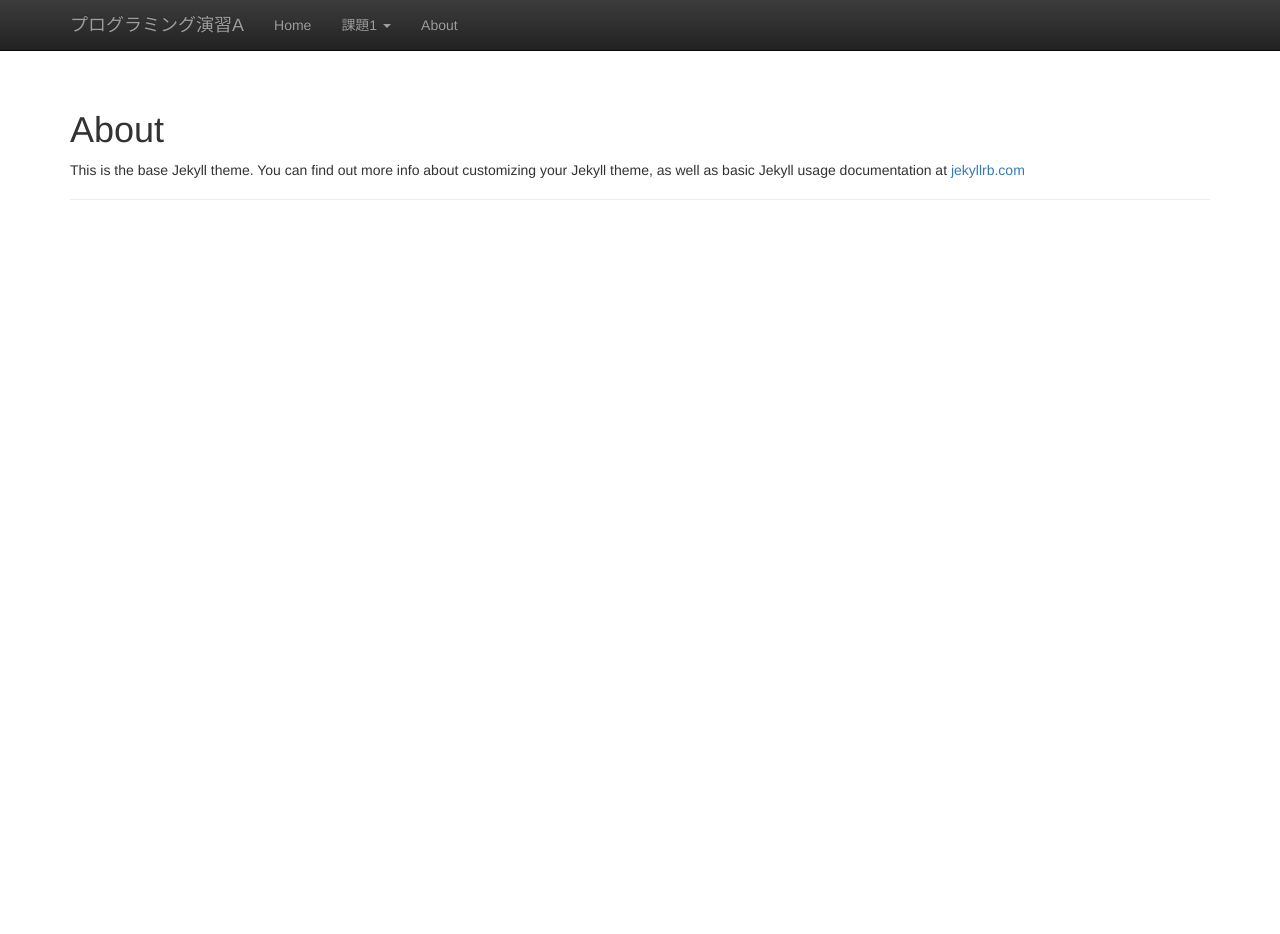
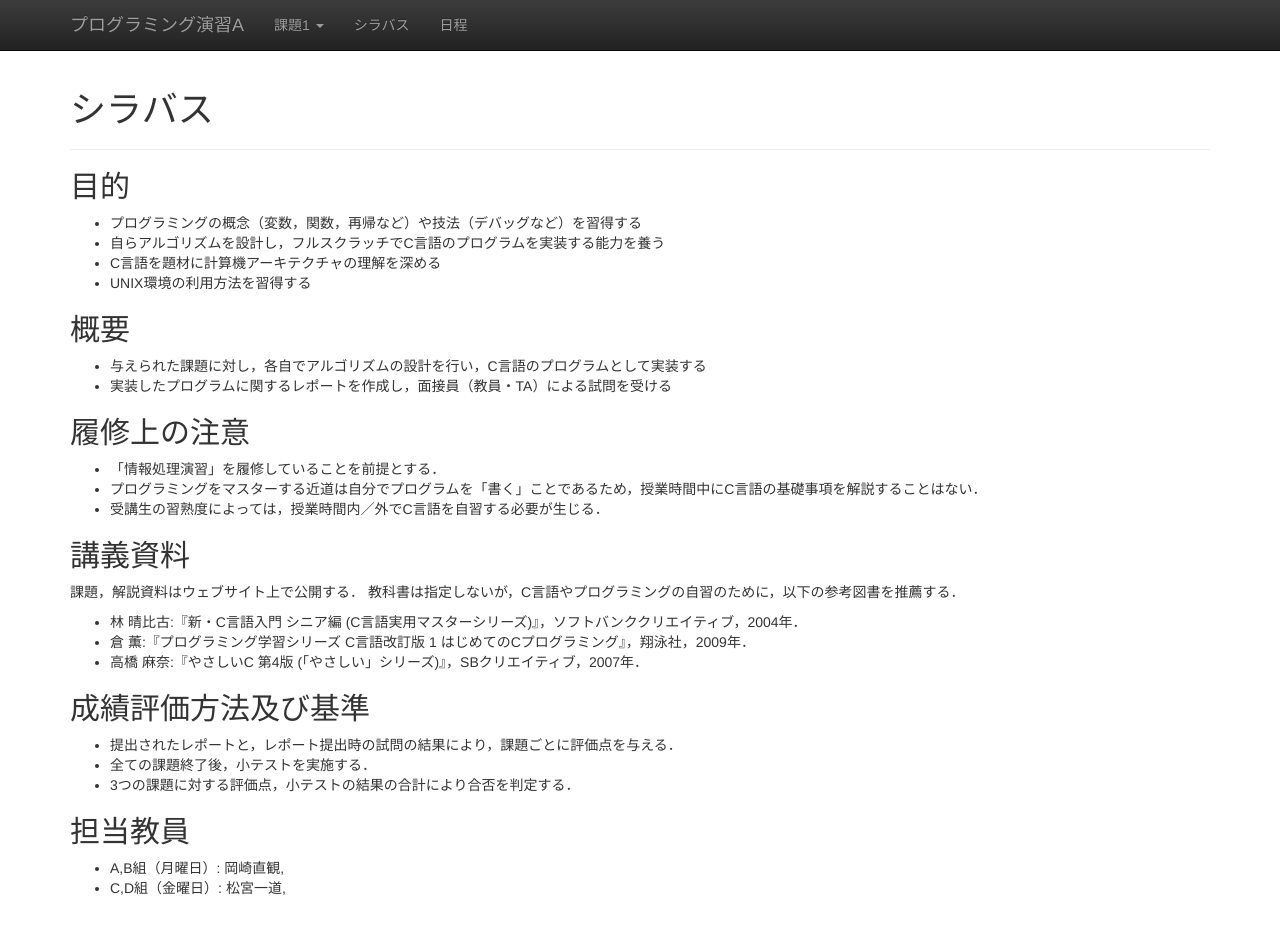
Before and after one commit to ecei-tohoku/ppa-public, a Jekyll site: the page built from about.md, in a window 1280 px wide and 938 px high. Shown: the top 934 px of the window. Built offline with Jekyll 4.4.1, drawn with Linux system fonts in a browser that asks for light colours; nearby versions of some CDN libraries.

Commit message:
+ Added syllabus and schedule + Improved the navigation bar + Removed unnecessary files. + Tweaked the layout.

```diff
--- a/_data/menu.yaml
+++ b/_data/menu.yaml
@@ -1,5 +1,3 @@
-- text: Home
-  url: /
 - text: 課題1
   subitems:
     - text: 問題1-1
@@ -16,5 +14,7 @@
       url: /kadai1/p16.html
     - text: 問題1-7
       url: /kadai1/p17.html
-- text: About
-  url: /about/
+- text: シラバス
+  url: /about.html
+- text: 日程
+  url: /schedule.html
--- a/_includes/header.html
+++ b/_includes/header.html
@@ -8,7 +8,7 @@
         <span class="icon-bar"></span>
         <span class="icon-bar"></span>
       </button>
-      <a class="navbar-brand" href="#">{{ site.title }}</a>
+      <a class="navbar-brand" href="/">{{ site.title }}</a>
     </div>
     <div id="navbar" class="navbar-collapse collapse">
       <ul class="nav navbar-nav">
--- a/_includes/icon-github.html
+++ /dev/null
@@ -1 +0,0 @@
-<a href="https://github.com/{{ include.username }}"><span class="icon icon--github">{% include icon-github.svg %}</span><span class="username">{{ include.username }}</span></a>
--- a/_includes/icon-twitter.html
+++ /dev/null
@@ -1 +0,0 @@
-<a href="https://twitter.com/{{ include.username }}"><span class="icon icon--twitter">{% include icon-twitter.svg %}</span><span class="username">{{ include.username }}</span></a>
--- a/_layouts/page.html
+++ b/_layouts/page.html
@@ -3,6 +3,6 @@ layout: default
 ---
 <div class="page-header">
   <h1>{{ page.title }}</h1>
-</header>
+</div>
 
 {{ content }}
--- a/about.md
+++ b/about.md
@@ -1,7 +1,42 @@
 ---
 layout: page
-title: About
-permalink: /about/
+title: シラバス
 ---
 
-This is the base Jekyll theme. You can find out more info about customizing your Jekyll theme, as well as basic Jekyll usage documentation at [jekyllrb.com](http://jekyllrb.com/)
+## 目的
+
++ プログラミングの概念（変数，関数，再帰など）や技法（デバッグなど）を習得する
++ 自らアルゴリズムを設計し，フルスクラッチでC言語のプログラムを実装する能力を養う
++ C言語を題材に計算機アーキテクチャの理解を深める
++ UNIX環境の利用方法を習得する
+
+## 概要
+
++ 与えられた課題に対し，各自でアルゴリズムの設計を行い，C言語のプログラムとして実装する
++ 実装したプログラムに関するレポートを作成し，面接員（教員・TA）による試問を受ける
+
+## 履修上の注意
+
++ 「情報処理演習」を履修していることを前提とする．
++ プログラミングをマスターする近道は自分でプログラムを「書く」ことであるため，授業時間中にC言語の基礎事項を解説することはない．
++ 受講生の習熟度によっては，授業時間内／外でC言語を自習する必要が生じる．
+
+## 講義資料
+
+課題，解説資料はウェブサイト上で公開する．
+教科書は指定しないが，C言語やプログラミングの自習のために，以下の参考図書を推薦する．
+
++ 林 晴比古:『新・C言語入門 シニア編 (C言語実用マスターシリーズ)』，ソフトバンククリエイティブ，2004年．
++ 倉 薫:『プログラミング学習シリーズ C言語改訂版 1 はじめてのCプログラミング』，翔泳社，2009年．
++ 高橋 麻奈:『やさしいC 第4版 (「やさしい」シリーズ)』，SBクリエイティブ，2007年．
+
+## 成績評価方法及び基準
+
++ 提出されたレポートと，レポート提出時の試問の結果により，課題ごとに評価点を与える．
++ 全ての課題終了後，小テストを実施する．
++ 3つの課題に対する評価点，小テストの結果の合計により合否を判定する．
+
+## 担当教員
+
++ A,B組（月曜日）: 岡崎直観,
++ C,D組（金曜日）: 松宮一道,
--- a/css/main.css
+++ b/css/main.css
@@ -1,5 +1,5 @@
 body {
-  padding-top: 70px;
+  padding-top: 50px;
   padding-bottom: 30px;
 }
 
```
Also changed, not shown: _includes/nav.html (deleted, +0 -17 lines), schedule.md (added, +40 -0 lines), _includes/icon-github.svg (deleted), _includes/icon-twitter.svg (deleted).
